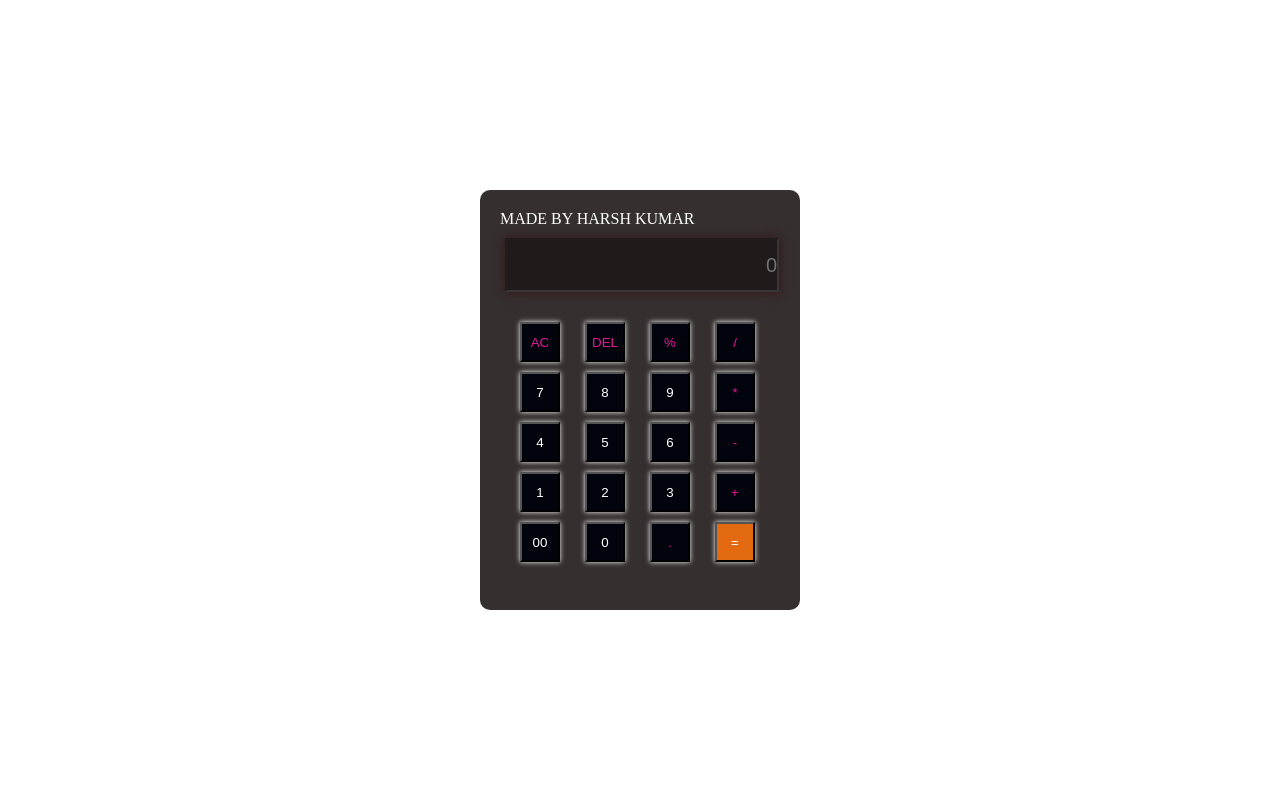
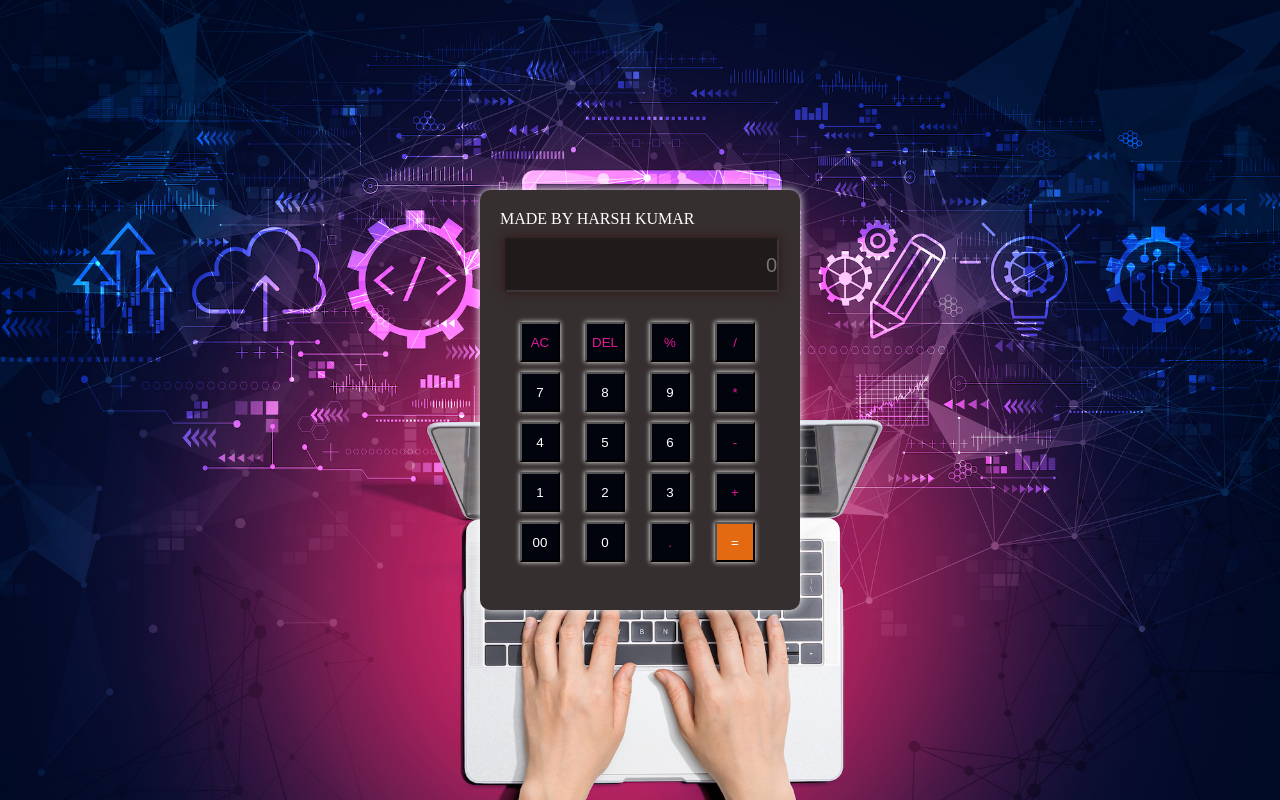
Before and after one commit to H-a-r-s-h-k-u-m-a-r/Calculator, a plain HTML site: page index.html in a window 1280 px wide. Drawn offline with Linux system fonts and the light colour scheme.

Commit message:
Update style.css

```diff
--- a/style.css
+++ b/style.css
@@ -10,7 +10,7 @@ body{
 .container{
 	height: 100%;
 	width: 100%;
-	background-image: url(/HTML/html1/cal.jpeg);
+	background-image: url(cal.jpeg);
 	background-repeat: no-repeat;
 	background-size: 100%;
 	display: flex;
```
